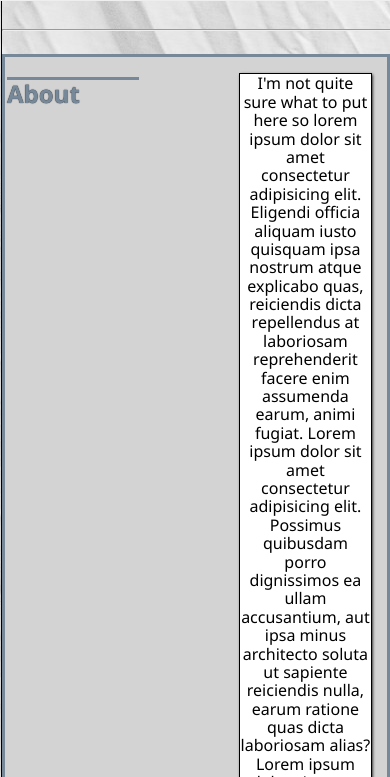
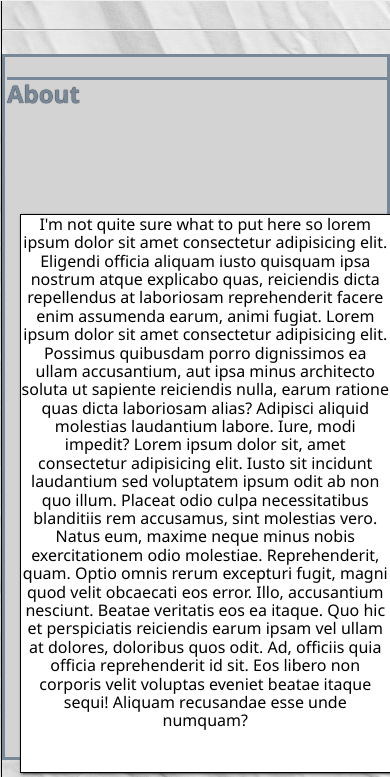
Before and after one commit to rudie-g/RDM-Portfolio-HTML-CSS, a plain HTML site: page index.html in a window 390 px wide. Shown: the part 2807-3584 px from the top of the page. Drawn offline with Linux system fonts and the light colour scheme.

Commit message:
Editing the style.css file

```diff
--- a/assets/assets/style.css
+++ b/assets/assets/style.css
@@ -13,6 +13,8 @@ body {
     border-color: black;
     margin-left: 1px;
     align-items: center;
+    background-image: url(images/background-image.jpg);
+    background-attachment: fixed;
 }
 
 header {
@@ -116,9 +118,8 @@ main {
 }
 
 .aboutMe p {
-    width: 100%;
-    margin-left: 50px;
-    margin-right: 150px;
+    width: 95%;
+    margin-left: 0px;
     padding-bottom: 10px;
     background-color: white;
     border-style: solid;
@@ -158,10 +159,17 @@ main {
         justify-content: center;
     }
 
+    .aboutMe {
+        flex-direction: column;
+        flex-wrap: wrap;
+    }
+
     .aboutMe p {
-        width: 100%;
+        width: 80%;
         margin-left: 0;
         margin-right: 15px;
+        flex-wrap: wrap;
+        height: 100%;
     }
 }
 @media screen and (max-width:992px){
@@ -169,10 +177,16 @@ main {
         width: 100%;
         justify-content: center;
     }
+
+    .aboutMe {
+        flex-direction: column;
+    }
+
     .aboutMe p {
-        width: 100%;
-        margin-left: 0;
+        width: 97%;
+        margin-left:15px;
         margin-right: 15px;
+        height: 100%;
     }
     nav ul li {
         flex: 0 1 50px;
--- a/index.html
+++ b/index.html
@@ -10,7 +10,6 @@
 </head>
 <body style="background-image: url(images/background-image.jpg); background-attachment: fixed;">
     <header id="top">
-        <!-- Put in little icons for your navbar, then a tooltip describing them for accessibility -->
         <h1>
             Rauol Moore
         </h1>
@@ -63,9 +62,23 @@
               <h2>
                   About
               </h2>
-              <p style="color: black;">
-                  I'm not quite sure what to put here so lorem ipsum dolor sit amet consectetur adipisicing elit. Eligendi officia aliquam iusto quisquam ipsa nostrum atque explicabo quas, reiciendis dicta repellendus at laboriosam reprehenderit facere enim assumenda earum, animi fugiat. Lorem ipsum dolor sit amet consectetur adipisicing elit. Possimus quibusdam porro dignissimos ea ullam accusantium, aut ipsa minus architecto soluta ut sapiente reiciendis nulla, earum ratione quas dicta laboriosam alias? Lorem ipsum dolor sit amet, consectetur adipisicing elit. Adipisci aliquid molestias laudantium labore. Iure, modi impedit?
-              </p>
+              <section id="aboutP">
+                <p style="color: black;">
+                      I'm not quite sure what to put here so lorem ipsum dolor sit amet consectetur adipisicing elit.
+                      Eligendi officia aliquam iusto quisquam ipsa nostrum atque explicabo quas, reiciendis dicta repellendus at laboriosam reprehenderit facere enim assumenda earum, animi fugiat.
+                      Lorem ipsum dolor sit amet consectetur adipisicing elit.
+                      Possimus quibusdam porro dignissimos ea ullam accusantium, aut ipsa minus architecto soluta ut sapiente reiciendis nulla, earum ratione quas dicta laboriosam alias?
+                      Adipisci aliquid molestias laudantium labore. Iure, modi impedit?
+                      Lorem ipsum dolor sit, amet consectetur adipisicing elit. Iusto sit incidunt laudantium sed voluptatem ipsum odit ab non quo illum.
+                      Placeat odio culpa necessitatibus blanditiis rem accusamus, sint molestias vero.
+                      Natus eum, maxime neque minus nobis exercitationem odio molestiae. Reprehenderit, quam.
+                      Optio omnis rerum excepturi fugit, magni quod velit obcaecati eos error.
+                      Illo, accusantium nesciunt. Beatae veritatis eos ea itaque.
+                      Quo hic et perspiciatis reiciendis earum ipsam vel ullam at dolores, doloribus quos odit.
+                      Ad, officiis quia officia reprehenderit id sit. Eos libero non corporis velit voluptas eveniet beatae itaque sequi!
+                      Aliquam recusandae esse unde numquam?
+                </p>
+                </section>
           </section>
           <div class="fillerboi">
           <img src="images/clouds.jpg" alt="clouds filler image">
```
